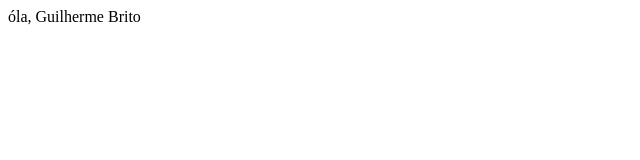
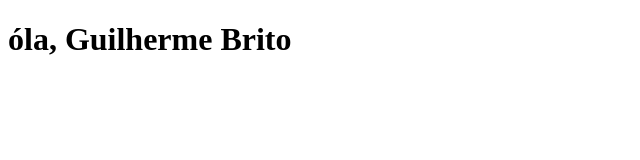
Before and after one commit to igorvasconcelos11-web/HTML, a plain HTML site: page index.html in a window 1280 px wide. Shown: the whole page, without its empty margins (0-640 px from the left). Drawn offline with Linux system fonts and the light colour scheme.

Commit message:
Update index.html

```diff
--- a/index.html
+++ b/index.html
@@ -6,7 +6,6 @@
     <title>Document</title>
 </head>
 <body>
-    óla, Guilherme Brito
-
+   <h1>óla, Guilherme Brito</h1>
 </body>
 </html>
```
